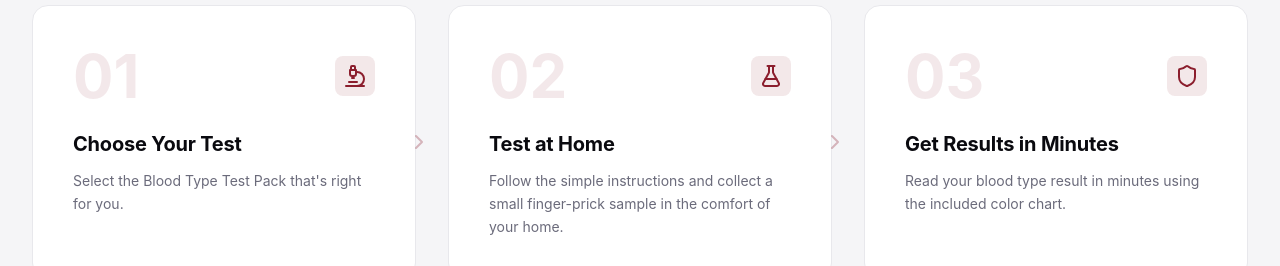
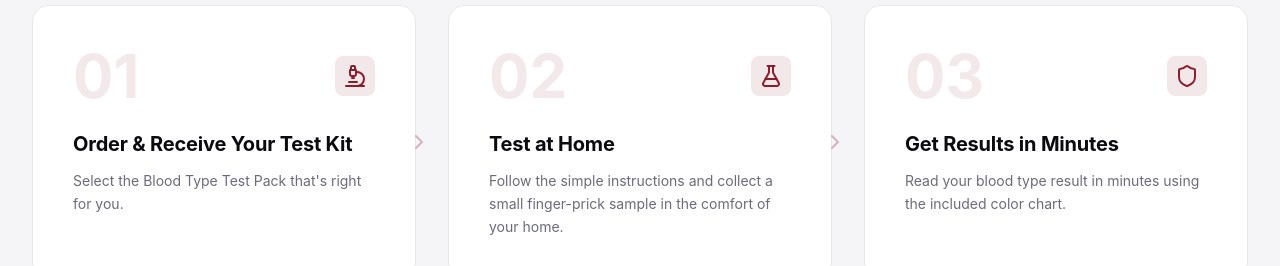
Before and after one commit to islam-vlb/precisionbloodtypelab1, a Next.js app: page / in a window 1280 px wide. Shown: the part 2940-3206 px from the top of the page. Built offline with nearby package versions, Linux system fonts and the light colour scheme.

Commit message:
Refine test kit how it works flow

```diff
--- a/src/app/page.tsx
+++ b/src/app/page.tsx
@@ -34,7 +34,7 @@ export default function HomePage() {
   const steps = [
     {
       num: '01',
-      title: 'Choose Your Test',
+      title: 'Order & Receive Your Test Kit',
       desc: `Select the ${mainProduct.name} that's right for you.`,
       icon: <Microscope className="h-6 w-6" />,
     },
```
